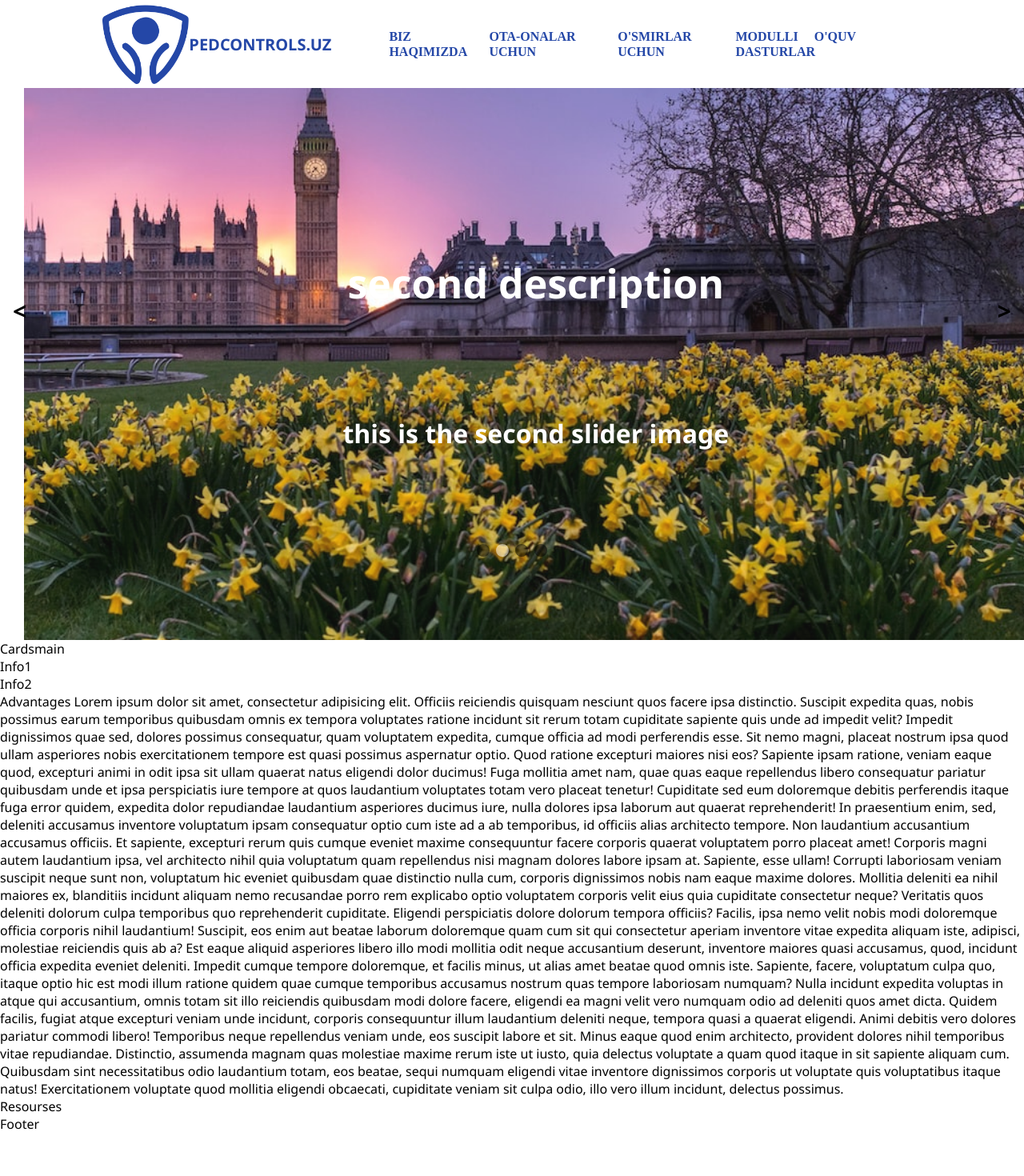
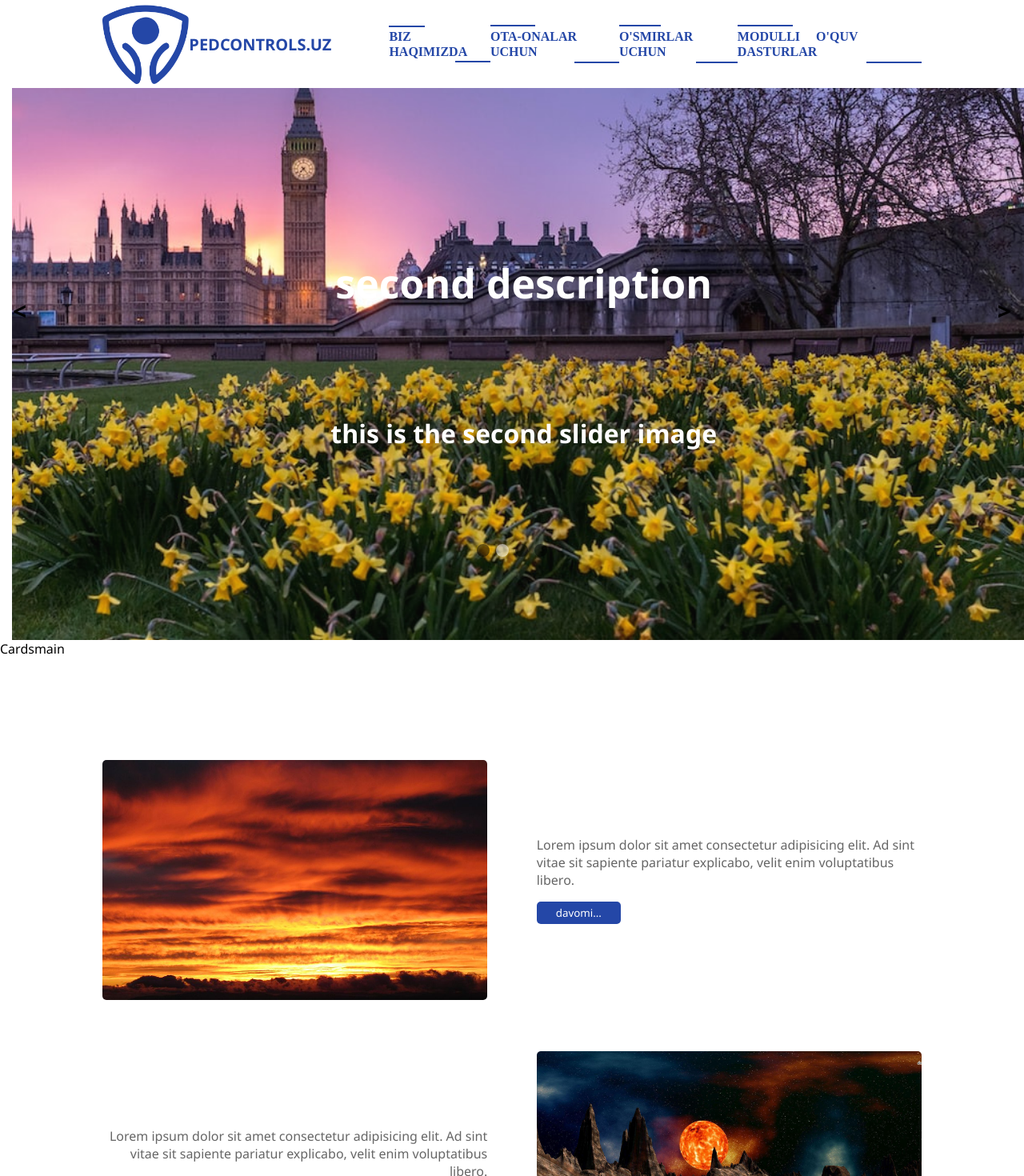
Before and after one commit to ImMalika/pedcontrols, a React (Create React App) app: page / in a window 1280 px wide. Shown: the top 1470 px of the page at 80% size. Before the commit the page ends 1416 px from the top, so only its background shows below. Built offline with nearby package versions, Linux system fonts and the light colour scheme.

Commit message:
info1 have been added

```diff
--- a/src/components/info/info1/info1.js
+++ b/src/components/info/info1/info1.js
@@ -1,11 +1,35 @@
-import React from 'react'
+import React from "react";
+import "./info1.scss";
+import img1 from "../../../media/img1.jpg";
+import img5 from "../../../media/img5.jpg";
+const Info1Data = [
+	{
+		img: img1,
+		description:
+			"Lorem ipsum dolor sit amet consectetur adipisicing elit. Ad sint vitae sit sapiente pariatur explicabo, velit enim voluptatibus libero.",
+		btnTitle: "davomi...",
+	},
+	{
+		img: img5,
+		description:
+			"Lorem ipsum dolor sit amet consectetur adipisicing elit. Ad sint vitae sit sapiente pariatur explicabo, velit enim voluptatibus libero.",
+		btnTitle: "davomi...",
+	},
+];
+const Info1 = () => {
+	return (
+		<div className="info1 wrapper">
+			{Info1Data.map((item, index) => (
+				<div className="info1__div" key={index}>
+					<img className="info1__div-img" src={item.img} alt="" />
+					<div className="info1__div-texts">
+						<p className="info1__div-texts-text">{item.description}</p>
+						<button className="info1__div-texts-btn">{item.btnTitle}</button>
+					</div>
+				</div>
+			))}
+		</div>
+	);
+};
 
-const Info1 = () => {
-  return (
-    <div>
-    Info1
-    </div>
-  )
-}
-
-export default Info1
+export default Info1;
--- a/src/components/info/info1/info1.scss
+++ b/src/components/info/info1/info1.scss
@@ -0,0 +1,53 @@
+@import "../../../scss/variables.scss";
+.info1 {
+	padding: 10% 0;
+	display: flex;
+	justify-content: space-between;
+	align-items: center;
+	flex-wrap: wrap;
+	gap: 4rem;
+	& :nth-child(2) {
+		.info1__div-img {
+			order: 2;
+		}
+		.info1__div-texts {
+			order: 1;
+			justify-self: flex-end;
+			text-align: end;
+			.info1__div-texts-btn {
+				align-self: flex-end;
+			}
+		}
+	}
+	&__div {
+		width: 100%;
+		display: flex;
+		justify-content: space-between;
+		align-items: center;
+		&-img {
+			width: 47%;
+			height: 300px;
+			border-radius: $br_r_5;
+			object-fit: cover;
+		}
+		&-texts {
+			width: 47%;
+			display: flex;
+			flex-direction: column;
+			align-items: flex-start;
+			justify-content: center;
+			gap: 1rem;
+			&-text {
+				color: #666;
+			}
+			&-btn {
+				border: none;
+				background: #2447a7;
+				border-radius: $br_r_5;
+				cursor: pointer;
+				padding: 1% 5%;
+				color: $light;
+			}
+		}
+	}
+}
--- a/src/components/navbar/nav.js
+++ b/src/components/navbar/nav.js
@@ -47,19 +47,34 @@ const Nav = ({ onClick }) => {
 					textShadow: navTextShadow,
 				}}
 			>
-				<Link className="nav__links-link" to="/">
+				<div className="nav__links-div">
+					<div className="nav__links-div-line top"></div>
+					<Link className="nav__links-div-link" to="/">
 						Biz haqimizda
 					</Link>
-				<Link className="nav__links-link" to="/company">
+					<div className="nav__links-div-line bottom"></div>
+				</div>
+				<div className="nav__links-div">
+					<div className="nav__links-div-line top"></div>
+					<Link className="nav__links-div-link" to="/">
 						Ota-onalar uchun
 					</Link>
-				<Link className="nav__links-link" to="/services">
+					<div className="nav__links-div-line bottom"></div>
+				</div>
+				<div className="nav__links-div">
+					<div className="nav__links-div-line top"></div>
+					<Link className="nav__links-div-link" to="/">
 						O'smirlar uchun
 					</Link>
-				<Link className="nav__links-link" to="/news">
-					{" "}
+					<div className="nav__links-div-line bottom"></div>
+				</div>
+				<div className="nav__links-div last">
+					<div className="nav__links-div-line top"></div>
+					<Link className="nav__links-div-link" to="/">
 						Modulli o'quv dasturlar
 					</Link>
+					<div className="nav__links-div-line bottom"></div>
+				</div>
 			</div>
 			<div className="nav__mobile">
 				<div className="nav__mobile-elements">
--- a/src/components/navbar/nav.scss
+++ b/src/components/navbar/nav.scss
@@ -48,6 +48,59 @@
 			font-family: emoji;
 			text-transform: uppercase;
 			font-weight: 600;
+			border-top: 2px solid #2447a7;
+			border-bottom: 2px solid #2447a7;
+			padding: 0.7% 0;
+		}
+		&-div {
+			display: flex;
+			flex-wrap: wrap;
+			justify-content: space-between;
+			align-items: center;
+			gap: 0.1rem;
+			&:hover &-link {
+				color: $reddish;
+			}
+			&:hover &-line {
+				border: 1px solid $reddish;
+				background: $reddish;
+			}
+			&:hover .top {
+				margin: 0 0 0 65%;
+			}
+			&:hover .bottom {
+				margin: 0 65% 0 0;
+			}
+			&-link {
+				display: inline-block;
+				font-size: 1rem;
+				font-family: emoji;
+				text-transform: uppercase;
+				font-weight: 600;
+				padding: 0.7% 0;
+			}
+			&-line {
+				border: 1px solid #2447a7;
+				width: 35%;
+			}
+			.bottom {
+				margin: 0 0 0 65%;
+			}
+		}
+		.last {
+			&:hover .nav__links-div-line {
+				background: $reddish;
+			}
+			&:hover .bottom {
+				margin: 0 70% 0 0;
+			}
+			.nav__links-div-line {
+				width: 30%;
+				background: #2447a7;
+			}
+			.bottom {
+				margin: 0 0 0 70%;
+			}
 		}
 	}
 	&__mobile {
@@ -63,9 +116,6 @@
 				justify-self: flex-end;
 			}
 		}
-	}
-	.fa-solid {
-		margin-right: 0.3rem;
 	}
 }
 @media (min-width: $xxl) {
```
Lines whose indentation alone changed are shown as unchanged.
